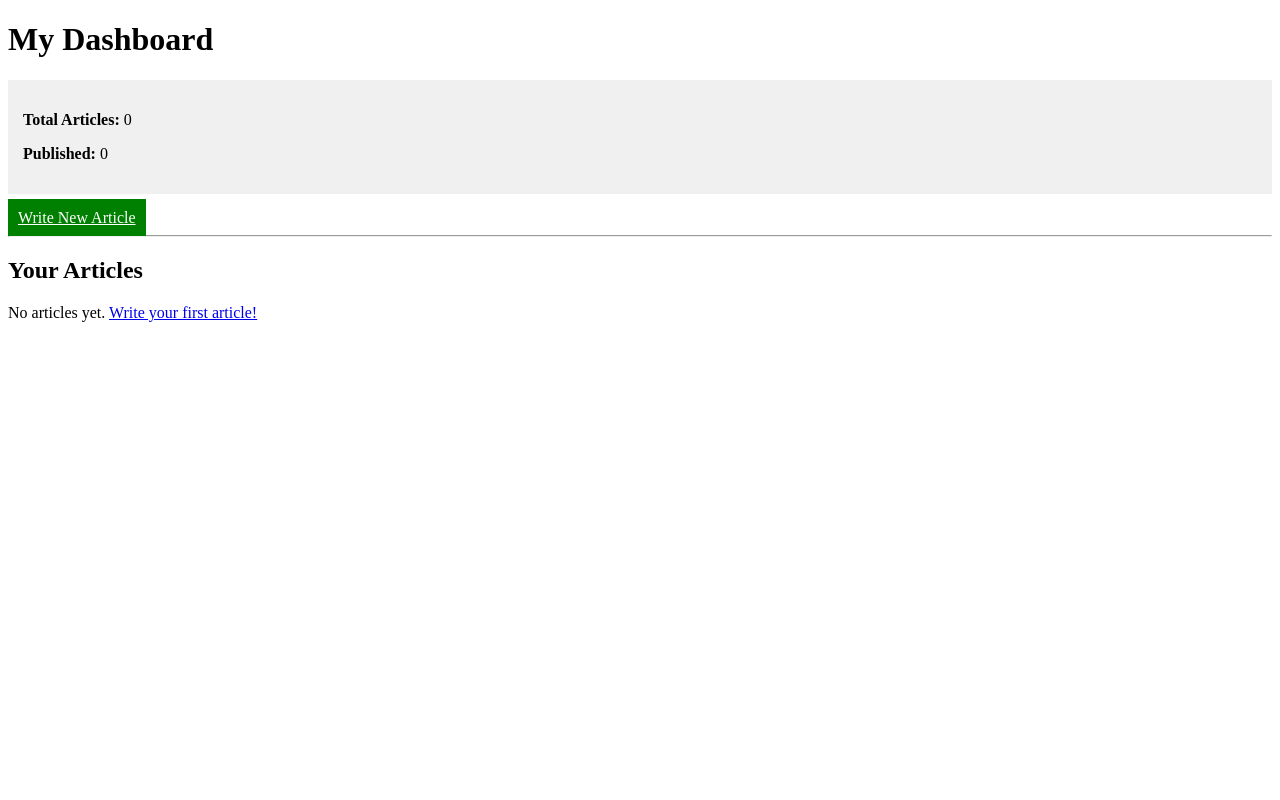
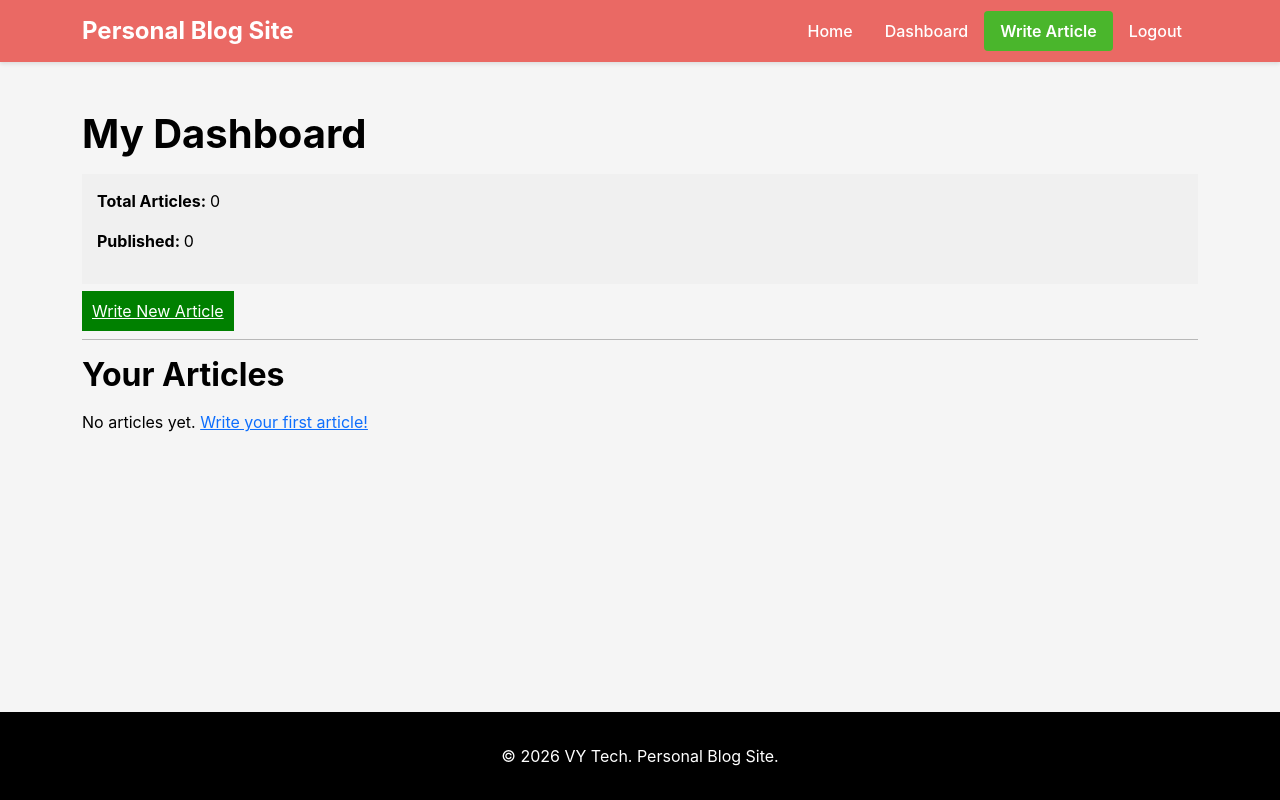
Before and after one commit to toestedbwead/personal-blog, a Django app: page /dashboard/ in a window 1280 px wide. Run offline with Django 5.2, Linux system fonts and the light colour scheme; the visitor is signed in with stand-in values (Sample User, id 1); data that the repository does not hold is empty.

Commit message:
extended the base.html for all the designs of the functions

```diff
--- a/blog/templates/blog/articles/article_confirm_delete.html
+++ b/blog/templates/blog/articles/article_confirm_delete.html
@@ -1,7 +1,9 @@
+{% extends "blog/base.html" %}
 <!DOCTYPE html>
 <head>
     <title>Delete Article</title>
 </head>
+{% block content %}
     <body>
         <h1>Delete Article?</h1>
 
@@ -14,4 +16,5 @@
             <a href="{% url 'dashboard' %}">Cancel</a>
         </form>
     </body>
+{% endblock %}
 </html>
--- a/blog/templates/blog/articles/article_form.html
+++ b/blog/templates/blog/articles/article_form.html
@@ -1,8 +1,10 @@
+{% extends "blog/base.html" %}
 <!DOCTYPE html>
 <head>
     <title>{% if form.instance.pk %}Edit{% else %}Create{% endif %}Article
     </title>
 </head>
+{% block content %}
     <body>
         <h1>{%if form.instance.pk %}Edit Article{% else %}Write New Article{% endif %}</h1>
 
@@ -18,4 +20,5 @@
             </a>
         </form>
     </body>
+{% endblock %}
 </html>
--- a/blog/templates/blog/base.html
+++ b/blog/templates/blog/base.html
@@ -15,71 +15,73 @@
     <style>
         :root {
             --ppg-pink: #EA6964;
-            --ppg-pale-red: #E78C89;
             --ppg-blue: #33ACE3;
-            --ppg-angel-blue: #98DAF1;
             --ppg-green: #4AB62C;
-            --ppg-pretty-green: #81CB71;
             --ppg-black: #000000;
         }
 
         * {
-            font-family: 'Poppins', sans-serif;
+            font-family: -apple-system, BlinkMacSystemFont, 'Segoe UI', Roboto, 'Helvetica Neue', Arial, sans-serif;
+            margin: 0;
+            padding: 0;
+        }
+
+        body {
+            background-color: #f5f5f5;
+            color: var(--ppg-black);
+            display: flex;
+            flex-direction: column;
+            min-height: 100vh;
+        }
+
+        main {
+            flex: 1;
         }
 
         h1, h2, h3, h4, h5, h6 {
-            font-family: 'Fredoka One', cursive;
+            color: var(--ppg-black);
             font-weight: 700;
-            color: var(--ppg-pink);
+            margin-bottom: 1rem;
         }
 
-        body {
-            background-color: #f9f9f9;
-            color: var(--ppg-black);
-        }
+        h1 { font-size: 2.5rem; }
+        h2 { font-size: 2rem; }
+        h3 { font-size: 1.5rem; }
 
-        /* Navbar Styling */
+        /* Navbar */
         .navbar {
-            background: linear-gradient(135deg, var(--ppg-pink) 0%, var(--ppg-blue) 100%);
-            box-shadow: 0 4px 6px rgba(0, 0, 0, 0.1);
-            padding: 1rem 0;
+            background-color: var(--ppg-pink);
+            box-shadow: 0 2px 4px rgba(0, 0, 0, 0.1);
         }
 
         .navbar-brand {
-            font-family: 'Fredoka One', cursive;
-            font-size: 1.8rem;
+            font-size: 1.5rem;
+            font-weight: 700;
             color: white !important;
-            font-weight: 700;
-            letter-spacing: 1px;
         }
 
         .nav-link {
             color: white !important;
+            font-weight: 500;
             margin: 0 0.5rem;
-            font-weight: 600;
-            transition: transform 0.2s;
         }
 
         .nav-link:hover {
-            transform: scale(1.05);
-            color: var(--ppg-angel-blue) !important;
+            opacity: 0.9;
         }
 
-        /* Button Styling */
+        /* Buttons */
         .btn-ppg {
             background-color: var(--ppg-green);
             color: white;
             border: none;
-            border-radius: 20px;
-            font-weight: 700;
-            padding: 0.6rem 1.5rem;
-            transition: all 0.3s;
+            border-radius: 4px;
+            font-weight: 600;
+            padding: 0.5rem 1rem;
         }
 
         .btn-ppg:hover {
-            background-color: var(--ppg-pretty-green);
-            transform: translateY(-2px);
-            box-shadow: 0 4px 12px rgba(74, 182, 44, 0.3);
+            background-color: #3a8a1f;
             color: white;
         }
 
@@ -89,69 +91,64 @@
         }
 
         .btn-ppg-secondary:hover {
-            background-color: var(--ppg-angel-blue);
+            background-color: #2888b5;
             color: white;
         }
 
-        /* Card Styling */
+        /* Article Card */
         .article-card {
-            border: 3px solid var(--ppg-blue);
-            border-radius: 15px;
-            transition: all 0.3s;
             background: white;
-            margin-bottom: 1.5rem;
+            border: 1px solid #ddd;
+            border-radius: 4px;
+            padding: 2rem;
+            margin-bottom: 2rem;
+            box-shadow: 0 1px 3px rgba(0, 0, 0, 0.05);
+            transition: box-shadow 0.2s;
         }
 
         .article-card:hover {
-            border-color: var(--ppg-pink);
-            box-shadow: 0 8px 16px rgba(234, 105, 100, 0.2);
-            transform: translateY(-4px);
-        }
-
-        .article-card-header {
-            background: linear-gradient(135deg, var(--ppg-angel-blue) 0%, var(--ppg-pretty-green) 100%);
-            padding: 1.5rem;
-            border-radius: 12px 12px 0 0;
+            box-shadow: 0 4px 8px rgba(0, 0, 0, 0.1);
         }
 
         .article-card h3 {
+            margin-bottom: 0.5rem;
+        }
+
+        .article-card a {
             color: var(--ppg-black);
-            margin: 0;
+            text-decoration: none;
+        }
+
+        .article-card a:hover {
+            color: var(--ppg-pink);
         }
 
         .article-meta {
-            color: var(--ppg-black);
+            color: #999;
             font-size: 0.9rem;
-            margin-top: 0.5rem;
+            margin-bottom: 1rem;
         }
 
-        /* Footer */
-        footer {
-            background-color: var(--ppg-black);
-            color: white;
-            padding: 2rem 0;
-            margin-top: 3rem;
-            text-align: center;
+        .article-snippet {
+            color: #555;
+            line-height: 1.6;
+            margin-bottom: 1rem;
+            font-size: 1rem;
         }
 
-        /* Hero Section */
-        .hero {
-            background: linear-gradient(135deg, var(--ppg-pink) 0%, var(--ppg-blue) 50%, var(--ppg-green) 100%);
-            color: white;
-            padding: 4rem 0;
-            text-align: center;
-            border-radius: 10px;
-            margin-bottom: 3rem;
+        .read-more {
+            color: var(--ppg-blue);
+            text-decoration: none;
+            font-weight: 600;
         }
 
-        .hero h1 {
-            color: white;
-            font-size: 3rem;
-            text-shadow: 2px 2px 4px rgba(0, 0, 0, 0.2);
+        .read-more:hover {
+            color: var(--ppg-pink);
         }
 
-        /* Table Styling (Dashboard) */
+        /* Table (Dashboard) */
         .table-ppg {
+            background: white;
             border-collapse: collapse;
         }
 
@@ -161,13 +158,13 @@
         }
 
         .table-ppg thead th {
-            font-family: 'Fredoka One', cursive;
             border: none;
             padding: 1rem;
+            font-weight: 700;
         }
 
         .table-ppg tbody tr {
-            border-bottom: 2px solid var(--ppg-angel-blue);
+            border-bottom: 1px solid #eee;
         }
 
         .table-ppg tbody td {
@@ -176,37 +173,52 @@
         }
 
         .table-ppg tbody tr:hover {
-            background-color: #f0f8ff;
+            background-color: #f9f9f9;
         }
 
-        /* Stats Cards */
+        /* Footer */
+        footer {
+            background-color: var(--ppg-black);
+            color: white;
+            padding: 2rem 0;
+            margin-top: auto;
+            text-align: center;
+        }
+
+        footer p {
+            margin: 0;
+        }
+
+        /* Stat Card */
         .stat-card {
             background: white;
-            border-left: 5px solid var(--ppg-pink);
-            border-radius: 8px;
+            border: 1px solid #ddd;
+            border-radius: 4px;
             padding: 1.5rem;
             text-align: center;
             margin-bottom: 1rem;
         }
 
         .stat-card h4 {
-            color: var(--ppg-black);
+            color: var(--ppg-pink);
             font-size: 2rem;
+            margin: 0;
         }
 
         .stat-card p {
-            color: var(--ppg-blue);
+            color: #999;
             font-weight: 600;
+            margin-top: 0.5rem;
         }
     </style>
 
     {% block extra_css %}{% endblock %}
 </head>
-<body>
+<body class="d-flex flex-column">
     <!-- Navbar -->
     <nav class="navbar navbar-expand-lg navbar-dark sticky-top">
         <div class="container">
-            <a class="navbar-brand" href="{% url 'home' %}">💗 PPG Blog</a>
+            <a class="navbar-brand" href="{% url 'home' %}">Personal Blog Site</a>
             <button class="navbar-toggler" type="button" data-bs-toggle="collapse" data-bs-target="#navbarNav">
                 <span class="navbar-toggler-icon"></span>
             </button>
@@ -220,17 +232,17 @@
                             <a class="nav-link" href="{% url 'dashboard' %}">Dashboard</a>
                         </li>
                         <li class="nav-item">
-                            <a class="btn btn-ppg nav-link" href="{% url 'article-create' %}">✍️ Write</a>
+                            <a class="btn btn-ppg" href="{% url 'article-create' %}">Write Article</a>
                         </li>
                         <li class="nav-item">
                             <a class="nav-link" href="{% url 'logout' %}">Logout</a>
                         </li>
                     {% else %}
                         <li class="nav-item">
-                            <a class="btn btn-ppg nav-link" href="{% url 'login' %}">Login</a>
+                            <a class="btn btn-ppg" href="{% url 'login' %}">Login</a>
                         </li>
                         <li class="nav-item">
-                            <a class="btn btn-ppg-secondary nav-link" href="{% url 'register' %}">Sign Up</a>
+                            <a class="btn btn-ppg-secondary" href="{% url 'register' %}">Sign Up</a>
                         </li>
                     {% endif %}
                 </ul>
@@ -239,15 +251,13 @@
     </nav>
 
     <!-- Main Content -->
-    <main class="container my-5">
+    <main class="container my-5 flex-grow-1">
         {% block content %}{% endblock %}
     </main>
 
     <!-- Footer -->
-    <footer>
-        <div class="container">
-            <p>&copy; 2025 Powerpuff Girls Blog. Built with Django & Love 💗💙💚</p>
-        </div>
+    <footer class="mt-auto">
+        <p>&copy; 2026 VY Tech. Personal Blog Site.</p>
     </footer>
 
     <!-- Bootstrap JS -->
--- a/blog/templates/blog/dashboard/dashboard.html
+++ b/blog/templates/blog/dashboard/dashboard.html
@@ -1,9 +1,10 @@
+{% extends "blog/base.html" %}
 <!DOCTYPE html>
 <html>
     <head>
         <title>Dashboard</title>
     </head>
-
+    {% block content %}
         <body>
             <h1>My Dashboard</h1>
 
@@ -83,4 +84,5 @@
                 <p>No articles yet. <a href="{% url 'article-create' %}">Write your first article!</a></p>
             {% endif %}
         </body>
+    {% endblock %}
 </html>
--- a/blog/templates/blog/guest/article_detail.html
+++ b/blog/templates/blog/guest/article_detail.html
@@ -1,7 +1,9 @@
+{% extends "blog/base.html" %}
 <!DOCTYPE html>
 <head>
     <title>{{ article.title }}</title>
 </head>
+{% block content %}
     <body>
         <a href="{% url 'home' %}">
             ← Back to Articles
@@ -17,7 +19,6 @@
             {{ article.content }}
         </div>
 
-    <hr>
-    <a href="{% url 'home' %}">← Back to Articles</a>
     </body>
+{% endblock %}
 </html>
--- a/blog/templates/blog/guest/article_list.html
+++ b/blog/templates/blog/guest/article_list.html
@@ -1,8 +1,10 @@
+{% extends "blog/base.html" %}
 <!DOCTYPE html>
 <head>
     <title>Blog - Articles</title>
 </head>
 <body>
+    {% block content %}
         <h1>
             Articles
         </h1>
@@ -52,5 +54,6 @@
         {% else %}
             <p>No articles yet.</p>
         {% endif %}
+    {% endblock %}
 </body>
 </html>
```
Lines whose indentation alone changed are shown as unchanged.
